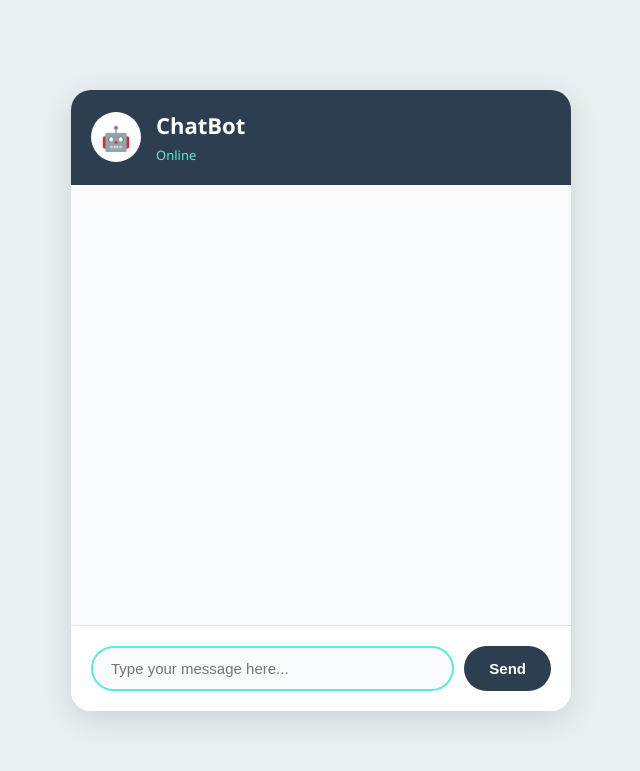
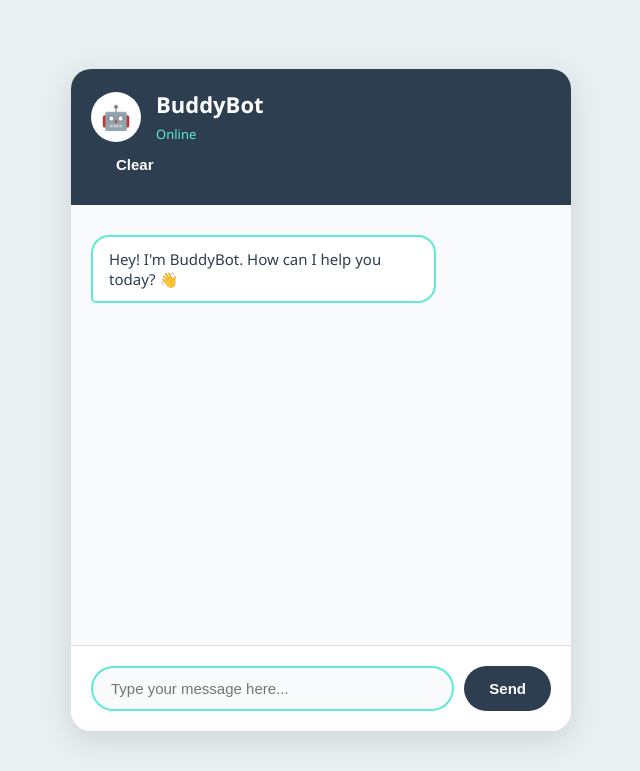
Before and after one commit to NithinaMP/BuddyBot, a Flask app: page / in a window 1280 px wide. Shown: the top 771 px of the page, without its empty margins (319-959 px from the left). Run offline with Flask 3, Linux system fonts and the light colour scheme.

Commit message:
Interactive features

```diff
--- a/templates/index.html
+++ b/templates/index.html
@@ -3,7 +3,7 @@
 <head>
     <meta charset="UTF-8">
     <meta name="viewport" content="width=device-width, initial-scale=1.0">
-    <title>ChatBot</title>
+    <title>BuddyBot</title>
     <link rel="stylesheet" href="/static/style.css">
 </head>
 <body>
@@ -13,16 +13,19 @@
         <div class="bot-info">
             <div class="bot-avatar">🤖</div>
             <div>
-                <h2>ChatBot</h2>
+                <h2>BuddyBot</h2>
                 <span class="status">Online</span>
             </div>
         </div>
+        <button onclick="clearChat()" class="clear-btn">Clear</button>
     </div>
 
-    <div id="chat-box" class="chat-box"></div>
+    <div id="chat-box" class="chat-box">
+        <div class='bot-message'>Hey! I'm BuddyBot. How can I help you today? 👋</div>
+    </div>
 
     <div class="input-area">
-        <input type="text" id="user-input" placeholder="Type your message here...">
+        <input type="text" id="user-input" placeholder="Type your message here..." onkeypress="handleKeyPress(event)">
         <button onclick="sendMessage()">Send</button>
     </div>
 </div>
@@ -40,7 +43,7 @@ function sendMessage() {
     fetch("/get", {
         method: "POST",
         headers: {"Content-Type": "application/x-www-form-urlencoded"},
-        body: "message=" + message
+        body: "message=" + encodeURIComponent(message)
     })
     .then(response => response.json())
     .then(data => {
@@ -50,6 +53,17 @@ function sendMessage() {
 
     input.value = "";
 }
+
+function handleKeyPress(event) {
+    if (event.key === "Enter") {
+        sendMessage();
+    }
+}
+
+function clearChat() {
+    let chatBox = document.getElementById("chat-box");
+    chatBox.innerHTML = `<div class='bot-message'>Chat cleared! How can I help you? 😊</div>`;
+}
 </script>
 
 </body>
```
